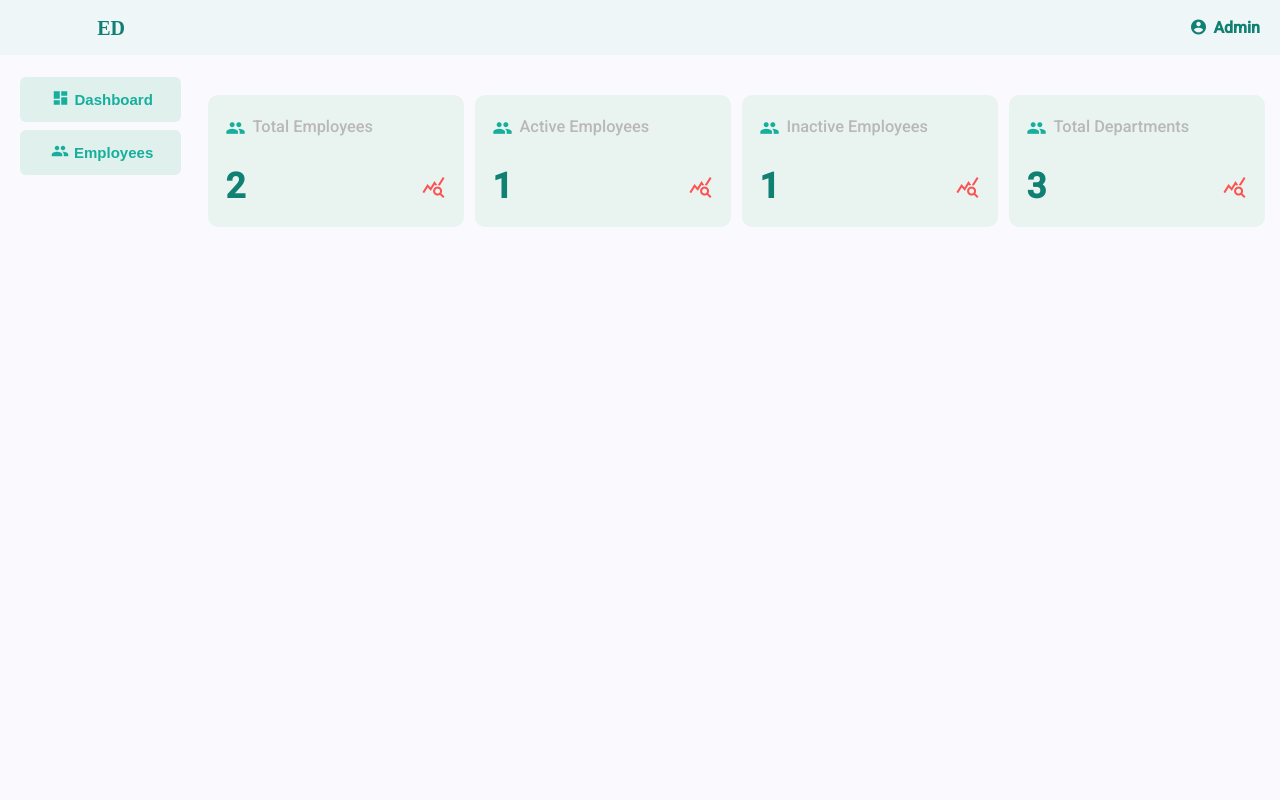
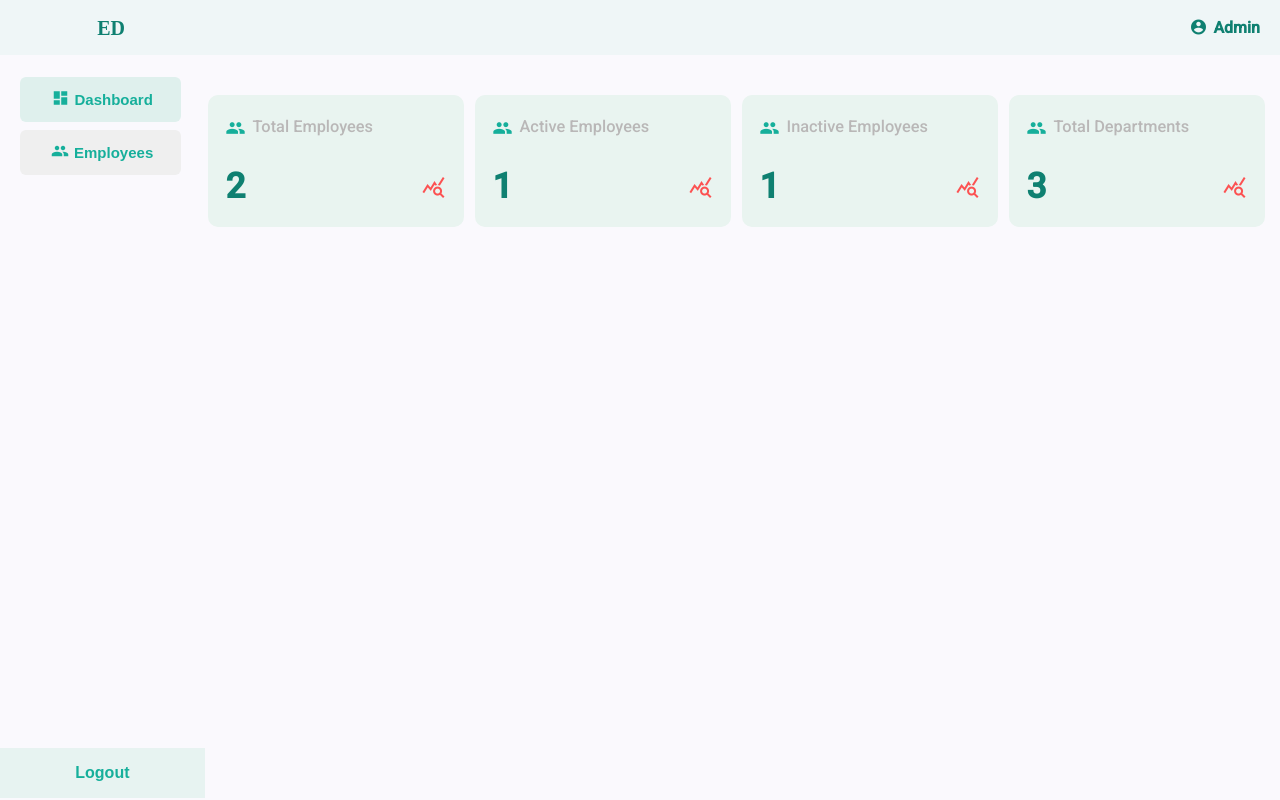
Before and after one commit to DwipshikhaLodh/EmployeeDashboard, an Angular app: page /dashboard in a window 1280 px wide. Built offline with nearby package versions, Linux system fonts and the light colour scheme.

Commit message:
lik active route styling applied

```diff
--- a/src/app/shared/component/macro/Sidebar/sidebar.component.css
+++ b/src/app/shared/component/macro/Sidebar/sidebar.component.css
@@ -1,8 +1,16 @@
+.sidebar-content-wrapper{
+    width: 100%;
+    height: 100%;
+    display: flex;
+    flex-direction: column;
+}
+
 .sidebar-content{
     width: 100%;
     height: 100%;
     display: flex;
     flex-direction: column;
+    padding-left: 20px;
 }
 .nav-li{
     list-style: none;
@@ -12,7 +20,6 @@
     width: 84%;
     padding: 9px;
     margin-top: 8px;
-    background-color: #dff0ed;
     border: none;
     color: #16af9b;
     font-size: 15px;
@@ -32,3 +39,23 @@
     margin-right: 2px;
     margin-top: 3px;
 }
+.sidebar-setting{
+    position: absolute;
+    bottom: 0px;
+    width: 16%;
+}
+.sidebar-setting button{
+    width: 100%;
+    padding: 7px;
+    border: none;
+    margin-bottom: 2px;
+    padding-bottom: 16px;
+    padding-top: 16px;
+    font-size: 16px;
+    font-weight: 600;
+    color: #16af9b;
+    background-color: #dff0edaf;
+}
+.active-link{
+    background-color: #dff0ed;
+}
--- a/src/app/shared/component/macro/Sidebar/sidebar.component.html
+++ b/src/app/shared/component/macro/Sidebar/sidebar.component.html
@@ -1,8 +1,13 @@
+<div class="sidebar-content-wrapper">
     <ul class="sidebar-content">
         <li class="nav-li">
-        <button><mat-icon class="dashboard-icon">dashboard</mat-icon>Dashboard</button>
+            <button routerLink="/dashboard" routerLinkActive="active-link" [routerLinkActiveOptions]="{ exact: true }" (click)="gotohome()"><mat-icon class="dashboard-icon">dashboard</mat-icon>Dashboard</button>
         </li>
         <li class="nav-li">
-        <button><mat-icon class="emp-icon">group</mat-icon>Employees</button>
+            <button routerLink="/dashboard/employees" routerLinkActive="active-link" [routerLinkActiveOptions]="{ exact: true }" (click)="gotoemployees()"><mat-icon class="emp-icon">group</mat-icon>Employees</button>
         </li>
     </ul>
+    <div class="sidebar-setting">
+        <button>Logout</button>
+    </div>
+</div>
--- a/src/app/shared/component/macro/Sidebar/sidebar.component.ts
+++ b/src/app/shared/component/macro/Sidebar/sidebar.component.ts
@@ -1,13 +1,25 @@
-import { Component } from "@angular/core";
+import { Component, signal } from "@angular/core";
 import { MatIconModule } from '@angular/material/icon';
+import { Router, RouterLink, RouterLinkActive } from "@angular/router";
 
 @Component({
     selector: 'ed-sidebar-wrapper',
     templateUrl: 'sidebar.component.html',
     styleUrl: 'sidebar.component.css',
-    imports: [MatIconModule]
+    imports: [MatIconModule, RouterLink, RouterLinkActive]
 })
 
 export class Sidebar{
+    route = signal('')
+    constructor(private router: Router){
+        this.route.set(router.url)
+    }
 
+    gotohome(){
+        this.router.navigate(['/dashboard'])
+    }
+
+    gotoemployees(){
+        this.router.navigate(['/dashboard/employees'])
+    }
 }
```
Lines whose indentation alone changed are shown as unchanged.
